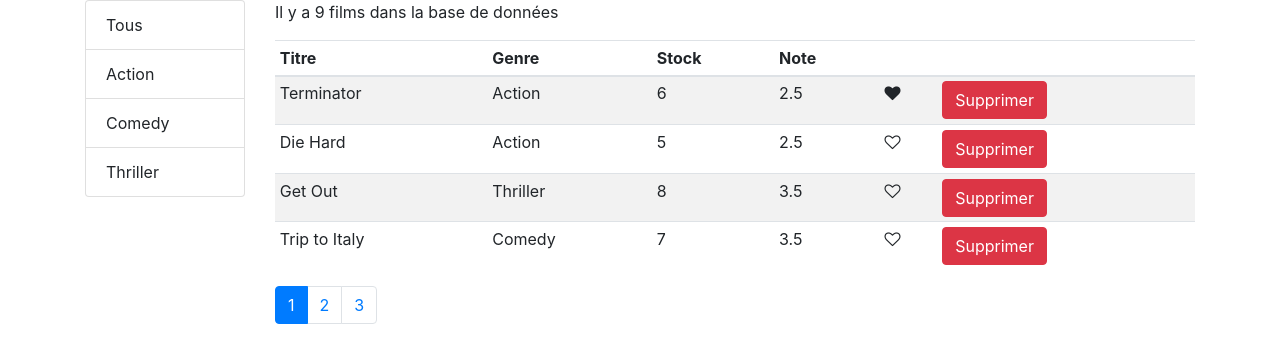
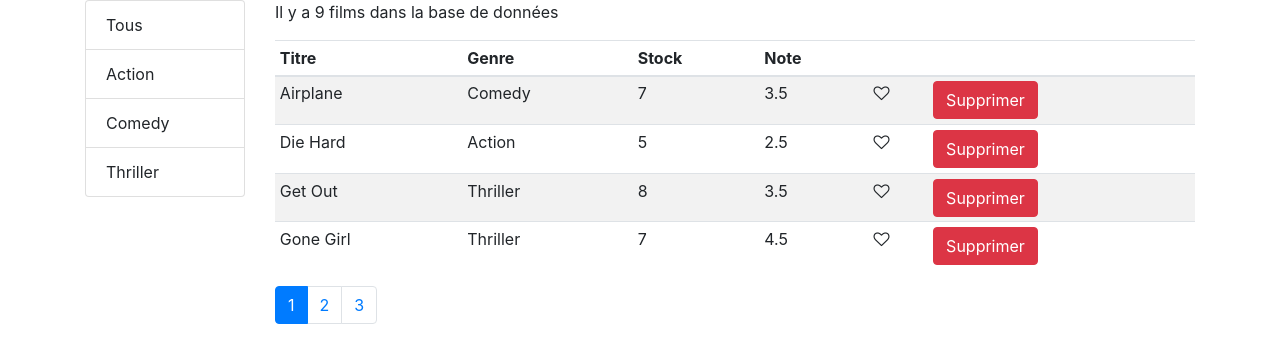
Before and after one commit to petit-lardon/react-movie, a React (Create React App) app: page / in a window 1280 px wide. Shown: the top 362 px of the page. Built offline with nearby package versions, Linux system fonts and the light colour scheme.

Commit message:
implement table filters and convert component

```diff
--- a/src/components/MoviesTable.js
+++ b/src/components/MoviesTable.js
@@ -1,17 +1,31 @@
-import React from 'react';
+import React, {Component} from 'react';
 import Like from "./Like";
 
-const MoviesTable = (props) => {
-    const {movies, onDelete, onLike, onSort} = props;
+class MoviesTable extends Component {
+    raiseSort = (path) => {
+        console.log('raiseSort', path);
+        const sortColumn = {...this.props.sortColumn};
+        if (sortColumn.path === path) {
+            sortColumn.order = (sortColumn.order === 'asc') ? 'desc' : 'asc';
+        } else {
+            sortColumn.path = path;
+            sortColumn.order = 'asc';
+        }
+
+        this.props.onSort(sortColumn);
+    }
+
+    render() {
+        const {movies, onDelete, onLike} = this.props;
 
         return (
             <table className="table table-striped table-sm">
                 <thead>
                 <tr>
-                <th onClick={() => onSort('title')}>Titre</th>
-                <th onClick={() => onSort('genre.name')}>Genre</th>
-                <th onClick={() => onSort('numberInStock')}>Stock</th>
-                <th onClick={() => onSort('dailyRentalRate')}>Note</th>
+                    <th onClick={() => this.raiseSort('title')}>Titre</th>
+                    <th onClick={() => this.raiseSort('genre.name')}>Genre</th>
+                    <th onClick={() => this.raiseSort('numberInStock')}>Stock</th>
+                    <th onClick={() => this.raiseSort('dailyRentalRate')}>Note</th>
                     <th></th>
                     <th></th>
                 </tr>
@@ -30,6 +44,8 @@
                 </tbody>
             </table>
         );
+
+    }
 }
 
 export default MoviesTable;
--- a/src/components/movies.js
+++ b/src/components/movies.js
@@ -5,13 +5,15 @@
 import MoviesTable from './MoviesTable';
 import Pagination from "./Pagination";
 import ListGroup from "./ListGroup";
+import _ from 'lodash';
 
 class Movies extends Component {
     state = {
         movies: [],
         genres: [],
         pageSize: 4,
-        currentPage: 1
+        currentPage: 1,
+        sortColumn: {path: 'title', order: 'asc'}
     };
 
     componentDidMount() {
@@ -44,16 +46,27 @@
         this.setState({selectedGenre: genre, currentPage: 1});
     }
 
-    handleSort = (path) => {
-        console.log('path', path);
+    handleSort = (sortColumn) => {
+        console.log('handleSort', sortColumn);
+        this.setState({sortColumn});
     }
 
     render() {
-        const { pageSize, currentPage, selectedGenre, movies: allMovies } = this.state;
+        const {
+            pageSize,
+            currentPage,
+            selectedGenre,
+            sortColumn,
+            movies: allMovies
+        } = this.state;
+
         const filtered = selectedGenre && selectedGenre._id
             ? allMovies.filter(m => m.genre._id === selectedGenre._id)
             : allMovies;
-        const movies = paginate(filtered, currentPage, pageSize);
+
+        const sorted = _.orderBy(filtered, [sortColumn.path], [sortColumn.order]);
+
+        const movies = paginate(sorted, currentPage, pageSize);
 
         if (this.state.movies.length === 0) return <p>Pas de film dans la base de données</p>;
 
@@ -71,6 +84,7 @@
                     <p>Il y a {filtered.length} films dans la base de données</p>
                     <MoviesTable
                         movies={movies}
+                        sortColumn={sortColumn}
                         onLike={this.handleLike}
                         onDelete={this.handleDelete}
                         onSort={this.handleSort}
```
Lines whose indentation alone changed are shown as unchanged.
